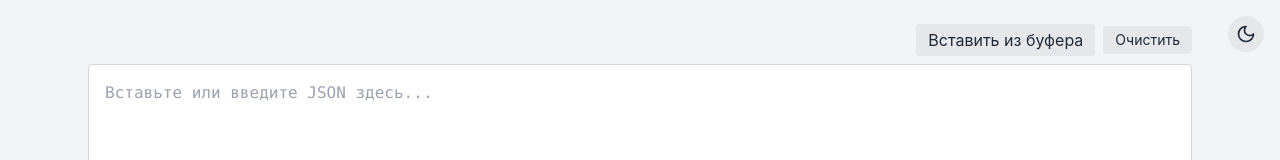
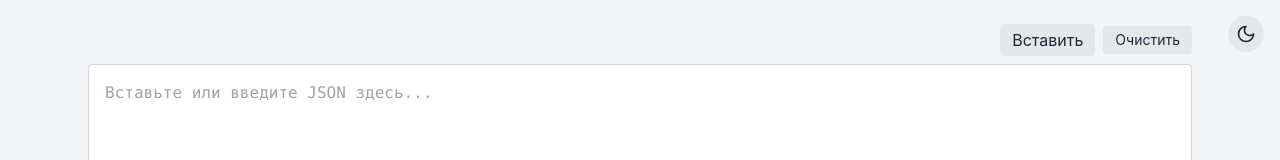
Before and after one commit to writer169/jsontool, a Next.js app: page / in a window 1280 px wide. Shown: the top 160 px of the page. Built offline with nearby package versions, Linux system fonts and the light colour scheme.

Commit message:
Update JSONFormatter.js

```diff
--- a/components/JSONFormatter.js
+++ b/components/JSONFormatter.js
@@ -207,7 +207,7 @@ const JSONFormatter = () => {
                 onClick={pasteFromClipboard}
                 className={`px-3 py-1 rounded ${darkMode ? 'bg-gray-700 hover:bg-gray-600' : 'bg-gray-200 hover:bg-gray-300'}`}
               >
-                Вставить из буфера
+                Вставить
               </button>
               <button
                 onClick={clearAll}
```
